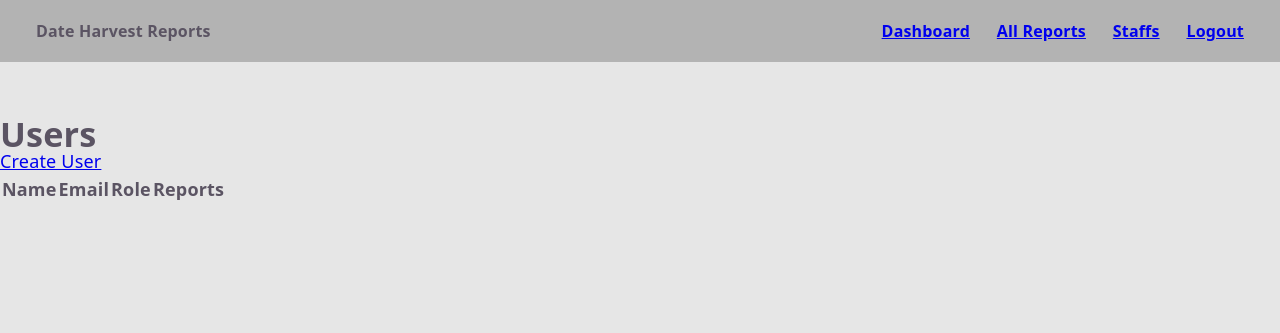
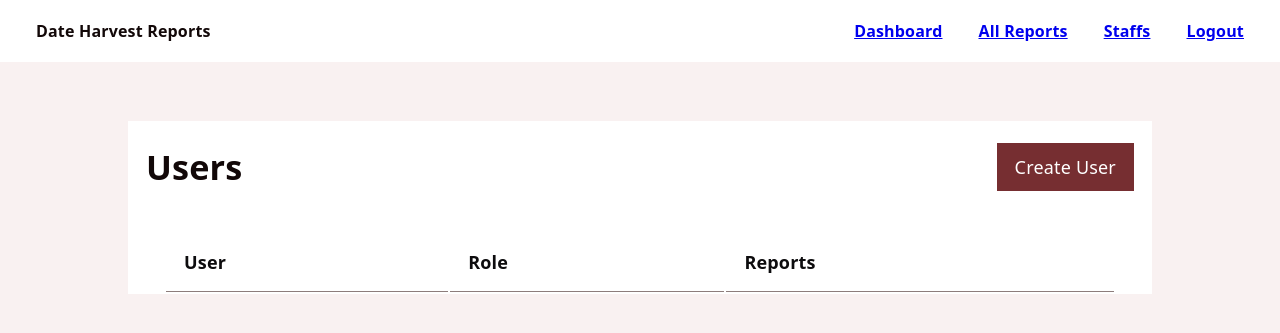
Before and after one commit to adokun15/dh_report-system, a PHP site: page /dh_reports/dashboard/users in a window 1280 px wide. Shown: the top 333 px of the page. Run offline with PHP 8.4, Linux system fonts and the light colour scheme; the visitor is signed in with stand-in values (Sample User, id 1); tables that the repository leaves empty hold one stand-in row (values such as "Sample post"); lists and menus that the app fills with data are empty.

Commit message:
feat: report & user display and form acceptance (user and report)

```diff
--- a/app/models/report.model.php
+++ b/app/models/report.model.php
@@ -359,6 +359,7 @@
     ]);
 }
 
+
 //AISLOPP
 private function buildReportConditions($filters, $userId = null)
 {
--- a/app/routes/web.php
+++ b/app/routes/web.php
@@ -11,6 +11,10 @@
 
         case '/login':
             require_once  __DIR__ . "/../views/login.php";
+    break;
+
+        case '/logout':
+            require_once  __DIR__ . "/../views/logout.php";
     break;
 
     //Actions
--- a/app/views/login.php
+++ b/app/views/login.php
@@ -10,7 +10,7 @@
 if ($_SERVER['REQUEST_METHOD'] === 'POST') {
     $result = $authController->login(trim($_POST['email']), $_POST['password']);
     if ($result['success']) {
-        header('Location: ./dashboard');
+        header('Location: /dh_reports/dashboard');
         exit;
     }
 
--- a/app/views/users/index.php
+++ b/app/views/users/index.php
@@ -13,60 +13,41 @@
 
     <?php require __DIR__ . '/../../components/private_nav.php'; ?>
 
-    <main class="dashboard_body">
-        <div>
+    <main class="dashboard_body centered">
+        <div class="reports_header">
             <h2>Users</h2>
-            <a href="create">Create User</a>
+            <a href="users/create">Create User</a>
         </div>
         <!-- GENERATE: Users table -->
 
         <table class="users_table">
 
-            <thead>
+    <thead>
                 <tr>
-                    <th>Name</th>
-                    <th>Email</th>
+                    <th>User</th>
                     <th>Role</th>
                     <th>Reports</th>
-
                 </tr>
             </thead>
-
-            <tbody>
-
-                <?php foreach ($users as $user): ?>
-
-                    <tr>
-
+ <tbody>
+                        <?php foreach ($users as $user): ?>  <tr>
+           <tr>
                         <td>
-                            <?= htmlspecialchars($user['name']) ?>
+                           <p> <?= htmlspecialchars($user['name']) ?></p>
+                            <p><?= htmlspecialchars($user['email']) ?></p>
                         </td>
-
-                        <td>
-                            <?= htmlspecialchars($user['email']) ?>
-                        </td>
-
                         <td>
                             <?= htmlspecialchars($user['role']) ?>
                         </td>
-
                         <td>
                             <?= htmlspecialchars($user['total_reports']) ?>
                         </td>
-
-                   <!--     <td>
-                            <a href="./edit.php?id=<?/*= urlencode($user['user_id']) */ ?>">
-                                Edit
-                            </a>
-                        </td>
-                -->
                     </tr>
 
-                <?php endforeach; ?>
+        <?php endforeach; ?>
+    </tbody>
+</table>
 
-            </tbody>
-
-        </table>
 
     </main>
 
--- a/app/views/users/user_create.php
+++ b/app/views/users/user_create.php
@@ -26,7 +26,7 @@
             <p>Add an admin or staff member to the reporting system.</p>
         </div>
 
-        <a href="/dh_reports/users" class="">
+        <a href="/dh_reports/dashboard/users" class="">
             Back to Users
         </a>
     </div>
--- a/public/css/style.css
+++ b/public/css/style.css
@@ -1,15 +1,35 @@
 :root {
-  /* colors */
-  --background: hsl(0, 0%, 90%);
-  --background_light: hsl(0, 0%, 70%);
+  /* new color */
+  --foreground: hsl(2 19% 90%);
+  --background: hsl(2 42% 96%);
+  --background_light: hsl(2 100% 100%);
 
-  --foreground: hsl(0, 0%, 10%);
+  --text: hsl(0 41% 5%);
+  --text-h: hsl(267, 8%, 5%);
+  --text-muted: hsl(2 10% 29%);
+
+  --shadow-bg: hsl(2 100% 100%);
+  --border: hsl(2 7% 52%);
+  --border-muted: hsl(2 9% 63%);
+
+  --primary: hsl(357 44% 32%);
+  --secondary: hsl(183 100% 9%);
+
+  --danger: hsl(9 21% 41%);
+  --warning: hsl(52 23% 34%);
+  --success: hsl(147 19% 36%);
+  --info: hsl(217 22% 41%);
+  --input: hsl(2 42% 86%);
+  /* colors
+  textarea
+--background: hsl(0, 0%, 90%);
+--background_light: hsl(0, 0%, 70%);
+
+--foreground: hsl(0, 0%, 10%);
 
   --text: hsl(266, 8%, 36%);
   --text-h: hsl(267, 8%, 5%);
-
   --border: hsl(260, 6%, 90%);
-
   --primary-bg90: hsl(39, 100%, 92%);
   --primary-bg70: hsl(40, 96%, 85%);
   --primary: hsl(40, 93%, 15%);
@@ -134,6 +155,8 @@
 
 .dashboard_nav {
   display: flex;
+  flex-wrap: wrap;
+  gap: 2rem 0;
   justify-content: space-between;
 }
 
@@ -141,12 +164,14 @@
   display: flex;
   list-style: none;
   min-width: 30%;
-  justify-content: space-between;
+  gap: 0 2rem;
 }
 
 .dashboard_body {
   margin-top: 3.3rem;
-  min-width: 80%;
+  max-width: 80%;
+  background-color: var(--background_light);
+  padding: 1.2rem auto;
 }
 
 /*Dashboard summary*/
@@ -418,9 +443,12 @@
 /*1: Reports */
 .reports_header {
   display: flex;
+  flex-wrap: wrap;
+  gap: 0 5px;
   justify-content: space-between;
   align-items: center;
-  margin-bottom: 2rem;
+  padding: 1.2rem 1rem;
+  margin-bottom: 1rem;
 }
 
 .reports_header p {
@@ -434,29 +462,41 @@
   text-decoration: none;
 }
 
-.reports_table {
-  width: 80%;
+.reports_table,
+.users_table {
+  width: 100%;
+  padding: 0 2rem;
   overflow-x: auto;
 }
 
-.reports_table table {
+.reports_table table,
+.users_table table {
   width: 100%;
   border-collapse: collapse;
   background-color: var(--background_light);
 }
 
-.reports_table th,
-.reports_table td {
+.users_table {
+  width: 100%;
+  margin: 0 auto;
+}
+
+.reports_header .reports_table th,
+.reports_table td,
+.users_table th,
+.users_table td {
   padding: 0.9rem 1rem;
   text-align: left;
   border-bottom: 1px solid var(--border);
 }
 
-.reports_table th {
+.reports_table th,
+.users_table th {
   color: var(--text-h);
 }
 
-.reports_table a {
+.reports_table a,
+.users_table a {
   color: var(--text-h);
   text-decoration: underline;
 }
```
Also changed, not shown: other parts of public/css/style.css (+37 -9 lines), app/controllers/report.controller.php (+101 -2 lines), app/views/logout.php (+3 -5 lines), app/views/reports/index.php (+22 -21 lines), app/views/reports/report_create.php (+6 -7 lines), app/views/reports/report_view.php (+55 -15 lines).
